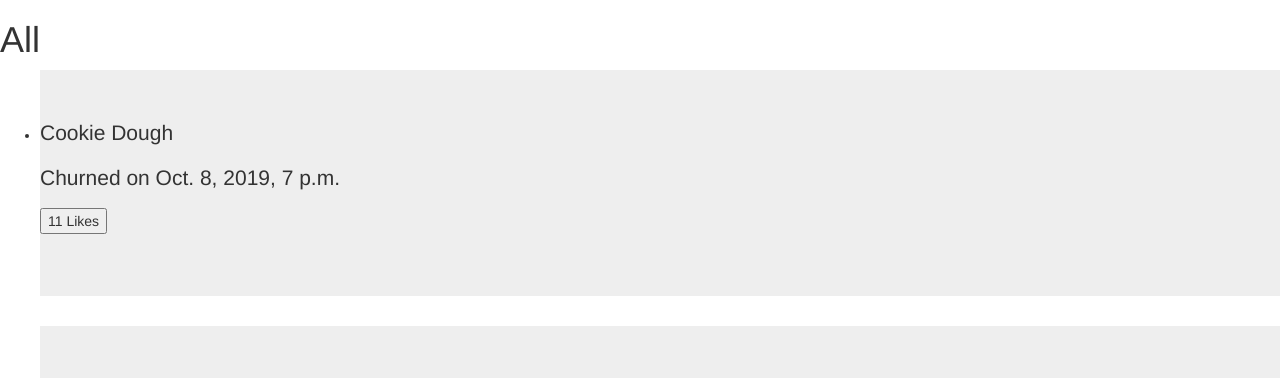
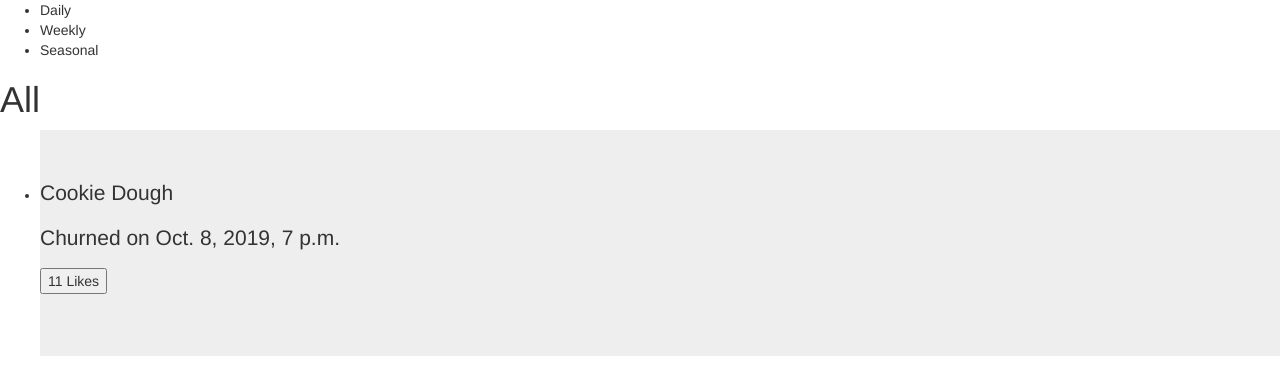
Before and after one commit to apierc2175/7.1.1_ice_cream, a Django app: page /icecream/ in a window 1280 px wide. Shown: the top 378 px of the page. Run offline with Django 3.2, Linux system fonts and the light colour scheme; data comes from the database, SQL or seed files in the repository; both versions use the stored data as it was after the commit; some libraries are stand-ins or nearby versions.

Commit message:
added base header for links

```diff
--- a/icecream/templates/icecream/base.html
+++ b/icecream/templates/icecream/base.html
@@ -1,4 +1,12 @@
+
 <header>
   <ul>
+    <li>Daily</li>
+    <li>Weekly</li>
+    <li>Seasonal</li>
   </ul>
 </header>
+<body>
+  {% block content %}
+  {% endblock %}
+</body>
--- a/icecream/templates/icecream/index.html
+++ b/icecream/templates/icecream/index.html
@@ -1,4 +1,7 @@
+{% extends 'icecream/base.html' %}
 {% load static %}
+{% block content %}
+
 <html>
   <head>
     <title>Ice Cream</title>
@@ -34,3 +37,4 @@
       {% endif %}
   </body>
 </html>
+{% endblock %}
```
Also changed, not shown: db.sqlite3.
